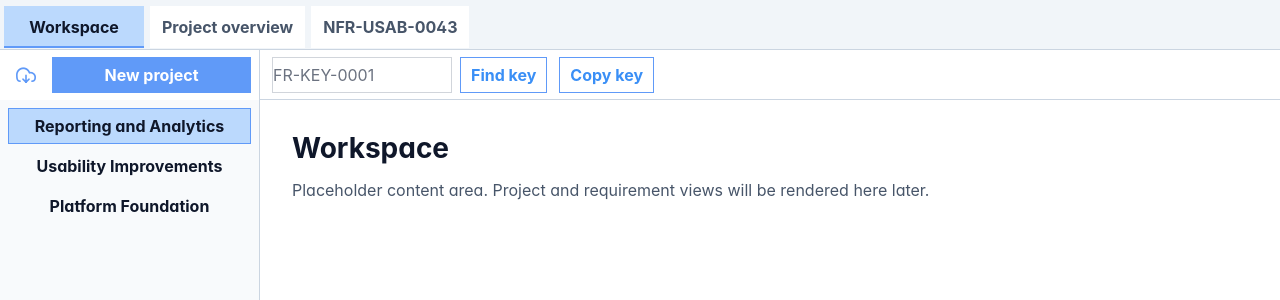
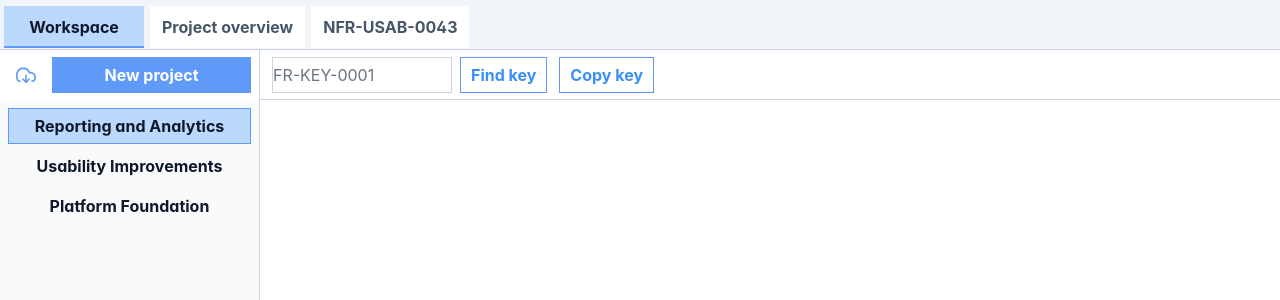
Before and after one commit to simple-requirements/ui, a React (Vite) app: page / in a window 1280 px wide. Shown: the top 300 px of the page. Built offline with nearby package versions, Linux system fonts and the light colour scheme.

Commit message:
chore: Add router outlet

```diff
--- a/src/pages/RootLayout.tsx
+++ b/src/pages/RootLayout.tsx
@@ -1,3 +1,5 @@
+import { Outlet } from 'react-router';
+
 import { ActionBar } from '@/components/RootLayout/ActionBar';
 import { Sidebar } from '@/components/RootLayout/Sidebar';
 import { TabBar } from '@/components/RootLayout/TabBar';
@@ -22,12 +24,7 @@ export function RootLayout() {
             <section
                 className='root-layout__content'
                 aria-label='Workspace content'>
-                <div className='root-layout__content-placeholder'>
-                    <h1 className='root-layout__content-title'>Workspace</h1>
-                    <p className='root-layout__content-text'>
-                        Placeholder content area. Project and requirement views will be rendered here later.
-                    </p>
-                </div>
+                <Outlet />
             </section>
         </main>
     );
```
